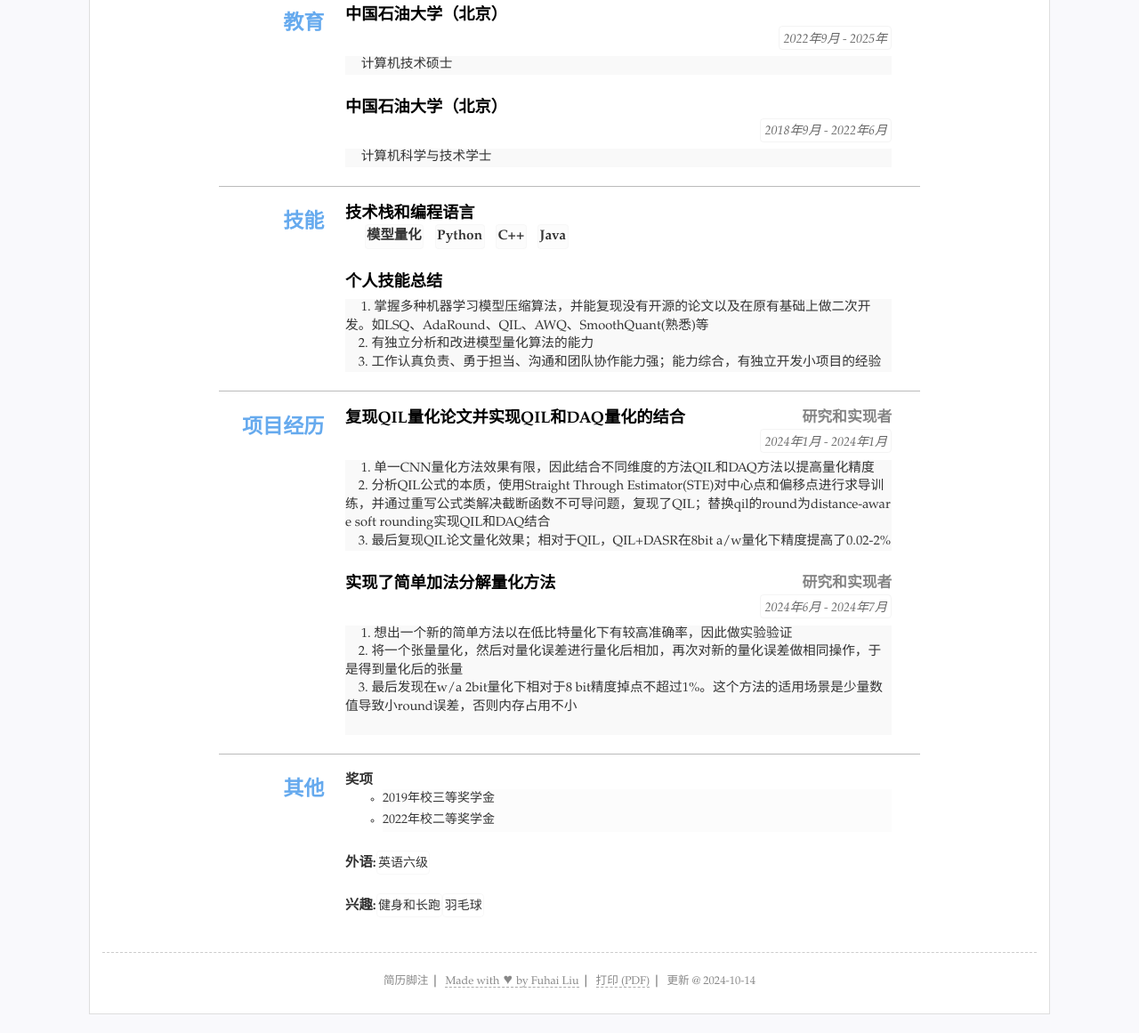
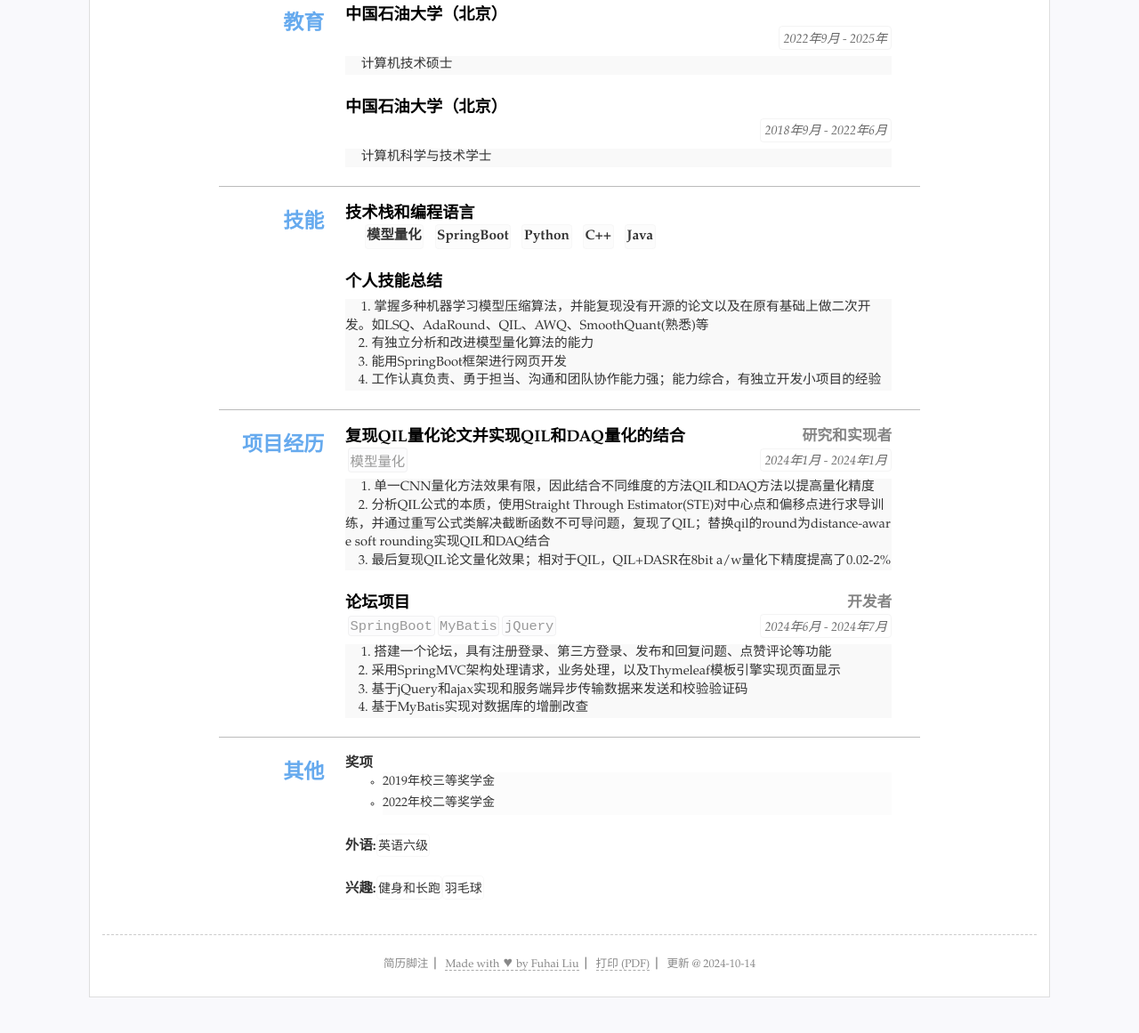
Before and after one commit to innovatedmonster/myResume, a Jekyll site: the page built from index.html, in a window 1280 px wide. Shown: the part 210-1371 px from the top of the page at 89% size. Built offline with Jekyll 4.4.1, drawn with Linux system fonts in a browser that asks for light colours.

Commit message:
Update resume.yml

```diff
--- a/_data/resume.yml
+++ b/_data/resume.yml
@@ -35,30 +35,39 @@ main:
       - title: 技术栈和编程语言
         items:
           - 模型量化
+          - SpringBoot
           - Python
           - C++
           - Java
       - title: 个人技能总结
         detail: 1. 掌握多种机器学习模型压缩算法，并能复现没有开源的论文以及在原有基础上做二次开发。如LSQ、AdaRound、QIL、AWQ、SmoothQuant(熟悉)等<br> &nbsp &nbsp
                 2. 有独立分析和改进模型量化算法的能力<br> &nbsp &nbsp
-                3. 工作认真负责、勇于担当、沟通和团队协作能力强；能力综合，有独立开发小项目的经验
+                3. 能用SpringBoot框架进行网页开发<br> &nbsp &nbsp
+                4. 工作认真负责、勇于担当、沟通和团队协作能力强；能力综合，有独立开发小项目的经验
 
   - type: projects
     name: 项目经历
     content:
       - title: 复现QIL量化论文并实现QIL和DAQ量化的结合
         duration: 2024年1月 - 2024年1月
+        tags:
+        - 模型量化
         detail: 1. 单一CNN量化方法效果有限，因此结合不同维度的方法QIL和DAQ方法以提高量化精度<br> &nbsp &nbsp
                 2. 分析QIL公式的本质，使用Straight Through Estimator(STE)对中心点和偏移点进行求导训练，并通过重写公式类解决截断函数不可导问题，复现了QIL；替换qil的round为distance-aware soft rounding实现QIL和DAQ结合<br> &nbsp &nbsp
                 3. 最后复现QIL论文量化效果；相对于QIL，QIL+DASR在8bit a/w量化下精度提高了0.02-2%
         sub: 研究和实现者
 
-      - title: 实现了简单加法分解量化方法
+      - title: 论坛项目
         duration: 2024年6月 - 2024年7月
-        detail: 1. 想出一个新的简单方法以在低比特量化下有较高准确率，因此做实验验证<br> &nbsp &nbsp
-                2. 将一个张量量化，然后对量化误差进行量化后相加，再次对新的量化误差做相同操作，于是得到量化后的张量<br> &nbsp &nbsp
-                3. 最后发现在w/a 2bit量化下相对于8 bit精度掉点不超过1%。这个方法的适用场景是少量数值导致小round误差，否则内存占用不小<br> &nbsp &nbsp
-        sub: 研究和实现者
+        tags:
+        - SpringBoot
+        - MyBatis
+        - jQuery
+        detail: 1. 搭建一个论坛，具有注册登录、第三方登录、发布和回复问题、点赞评论等功能<br> &nbsp &nbsp
+                2. 采用SpringMVC架构处理请求，业务处理，以及Thymeleaf模板引擎实现页面显示<br> &nbsp &nbsp
+                3. 基于jQuery和ajax实现和服务端异步传输数据来发送和校验验证码<br> &nbsp &nbsp
+                4. 基于MyBatis实现对数据库的增删改查
+        sub: 开发者
 others:
   - type: others
     name: 其他
```
